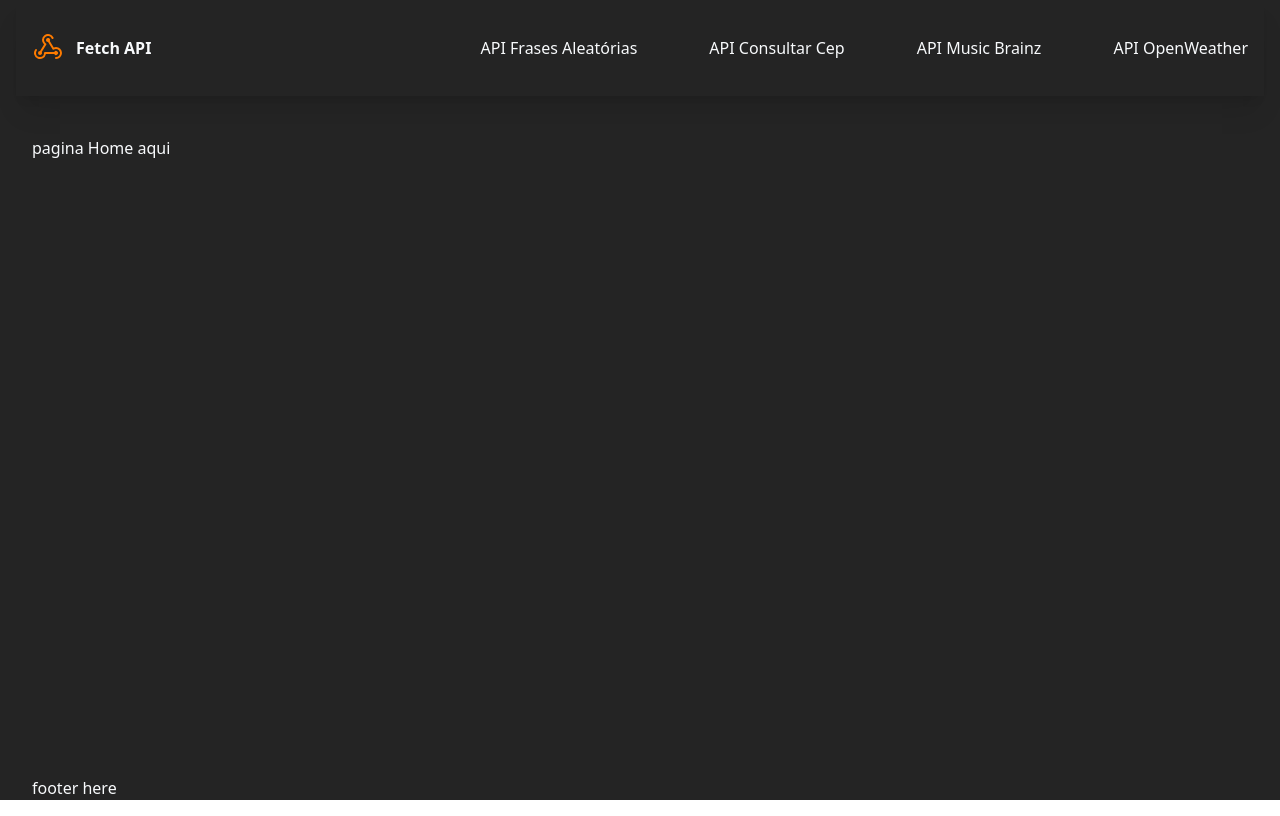
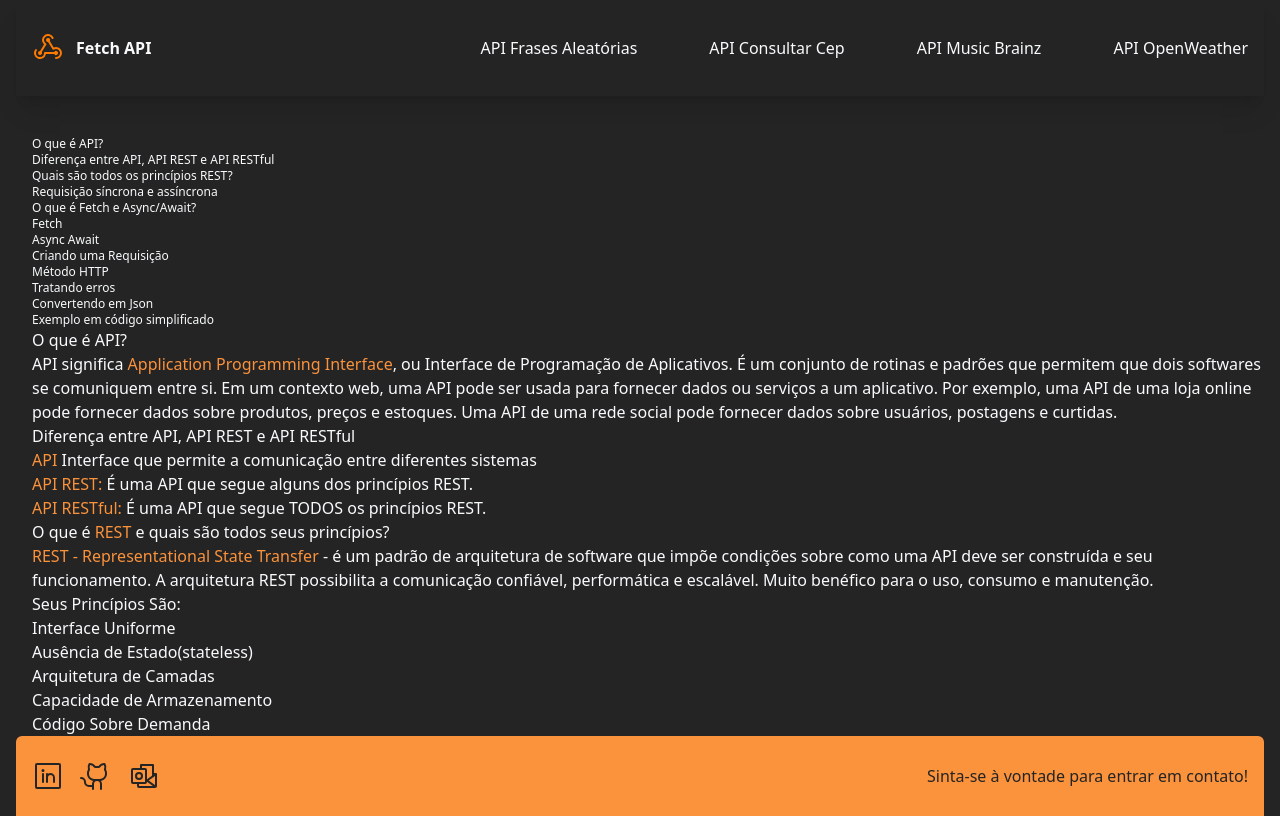
Before and after one commit to Jhonatansousa/fetch-api, a React (Vite) app: page / in a window 1280 px wide. Built offline with nearby package versions, Linux system fonts and the light colour scheme.

Commit message:
andamento da page home

```diff
--- a/src/components/Footer/index.tsx
+++ b/src/components/Footer/index.tsx
@@ -1,7 +1,38 @@
+import {
+  LinkedinLogo,
+  GithubLogo,
+  MicrosoftOutlookLogo,
+} from '@phosphor-icons/react'
 export const Footer = () => {
   return (
-    <footer className="pl-4">
-      <h1>footer here</h1>
+    <footer className="flex items-center justify-between px-4 py-6 bg-highlight-color text-main-color font-medium rounded-t-md">
+      <div className="flex gap-4">
+        <a
+          href="https://www.linkedin.com/in/jhonatansdasilva/"
+          target="_blank"
+          rel="noreferrer"
+        >
+          <LinkedinLogo
+            className="text-main-color hover:text-violet-100 active:text-violet-500 active:scale-90 transition"
+            size={32}
+          />
+        </a>
+        <a href="https://github.com/Jhonatansousa">
+          <GithubLogo
+            className="text-main-color hover:text-violet-100 active:text-violet-500 active:scale-90 transition"
+            size={32}
+          />
+        </a>
+        <a href="mailto:jhonatandev@outlook.com">
+          <MicrosoftOutlookLogo
+            className="text-main-color hover:text-violet-100 active:text-violet-500 active:scale-90 transition"
+            size={32}
+          />
+        </a>
+      </div>
+      <div>
+        <p>Sinta-se à vontade para entrar em contato!</p>
+      </div>
     </footer>
   )
 }
--- a/src/pages/Home/index.tsx
+++ b/src/pages/Home/index.tsx
@@ -1,7 +1,127 @@
 export const Home = () => {
   return (
-    <>
-      <h1>pagina Home aqui</h1>
-    </>
+    <main>
+      <aside className="text-xs">
+        <ul>
+          <a className=" hover:text-highlight-color" href="#">
+            O que é API?
+          </a>
+          <li>
+            <a className=" hover:text-highlight-color" href="#">
+              Diferença entre API, API REST e API RESTful
+            </a>
+          </li>
+          <li>
+            <a className=" hover:text-highlight-color" href="#">
+              Quais são todos os princípios REST?
+            </a>
+          </li>
+          <li>
+            <a className=" hover:text-highlight-color" href="#">
+              Requisição síncrona e assíncrona
+            </a>
+          </li>
+        </ul>
+        <ul>
+          <a className=" hover:text-highlight-color" href="#">
+            O que é Fetch e Async/Await?
+          </a>
+          <li>
+            <a className=" hover:text-highlight-color" href="#">
+              Fetch
+            </a>
+          </li>
+          <li>
+            <a className=" hover:text-highlight-color" href="#">
+              Async Await
+            </a>
+          </li>
+        </ul>
+        <ul>
+          <a className=" hover:text-highlight-color" href="#">
+            Criando uma Requisição
+          </a>
+          <li>
+            <a className=" hover:text-highlight-color" href="#">
+              Método HTTP
+            </a>
+          </li>
+          <li>
+            <a className=" hover:text-highlight-color" href="#">
+              Tratando erros
+            </a>
+          </li>
+          <li>
+            <a className=" hover:text-highlight-color" href="#">
+              Convertendo em Json
+            </a>
+          </li>
+          <li>
+            <a className=" hover:text-highlight-color" href="#">
+              Exemplo em código simplificado
+            </a>
+          </li>
+        </ul>
+      </aside>
+      <section className="mx-auto">
+        <h1>O que é API?</h1>
+        <p>
+          API significa{' '}
+          <span className="text-highlight-color font-medium">
+            Application Programming Interface
+          </span>
+          , ou{' '}
+          <span className="font-medium">
+            Interface de Programação de Aplicativos
+          </span>
+          . É um conjunto de rotinas e padrões que permitem que dois softwares
+          se comuniquem entre si. Em um contexto web, uma API pode ser usada
+          para fornecer dados ou serviços a um aplicativo. Por exemplo, uma API
+          de uma loja online pode fornecer dados sobre produtos, preços e
+          estoques. Uma API de uma rede social pode fornecer dados sobre
+          usuários, postagens e curtidas.
+        </p>
+        <h2>Diferença entre API, API REST e API RESTful</h2>
+
+        <ul>
+          <li>
+            <span className="text-highlight-color font-medium">API </span>
+            Interface que permite a comunicação entre diferentes sistemas
+          </li>
+          <li>
+            <span className="text-highlight-color font-medium">API REST: </span>
+            É uma API que segue alguns dos princípios REST.
+          </li>
+          <li>
+            <span className="text-highlight-color font-medium">
+              API RESTful:{' '}
+            </span>
+            É uma API que segue TODOS os princípios REST.
+          </li>
+        </ul>
+
+        <h2>
+          O que é <span className="text-highlight-color font-medium">REST</span>{' '}
+          e quais são todos seus princípios?
+        </h2>
+        <p>
+          <span className="text-highlight-color font-medium">
+            REST - Representational State Transfer
+          </span>{' '}
+          - é um padrão de arquitetura de software que impõe condições sobre
+          como uma API deve ser construída e seu funcionamento. A arquitetura
+          REST possibilita a comunicação confiável, performática e escalável.
+          Muito benéfico para o uso, consumo e manutenção.
+        </p>
+        <ul>
+          Seus Princípios São:
+          <li>Interface Uniforme</li>
+          <li>Ausência de Estado(stateless)</li>
+          <li>Arquitetura de Camadas</li>
+          <li>Capacidade de Armazenamento</li>
+          <li>Código Sobre Demanda</li>
+        </ul>
+      </section>
+    </main>
   )
 }
--- a/tailwind.config.js
+++ b/tailwind.config.js
@@ -4,12 +4,12 @@ export default {
   theme: {
     extend: {
       backgroundColor: {
-        'main-color': '#242424',
         'btn-color': '#1a1a1a',
         'menu-bg': '#1a1a1a',
       },
       colors: {
         'highlight-color': 'rgb(251, 146, 60)',
+        'main-color': '#242424',
       },
     },
   },
```
